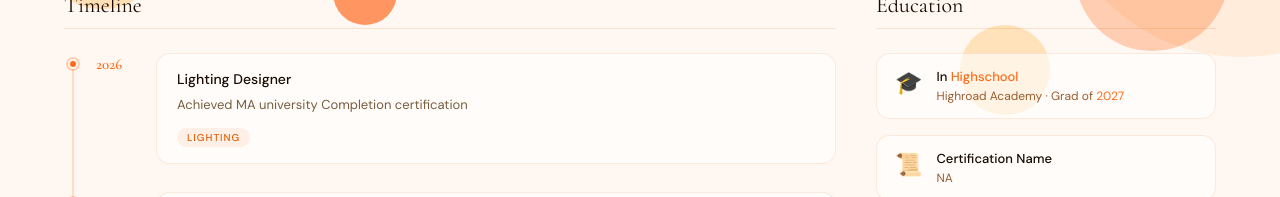
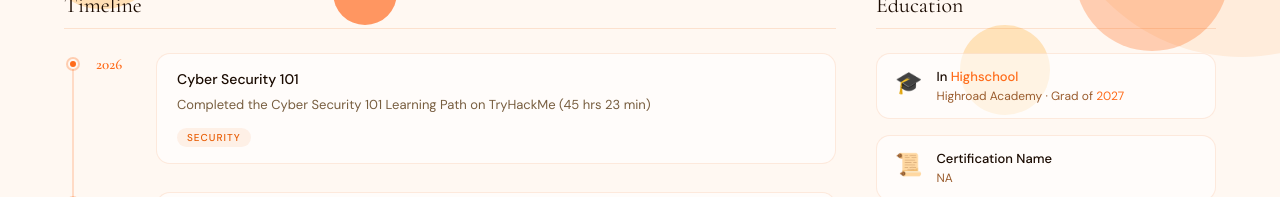
Before and after one commit to JaiJX/jaisonjx, a React (Vite) app: page /achievements in a window 1280 px wide. Shown: the part 263-460 px from the top of the page. Built offline with nearby package versions, Linux system fonts and the light colour scheme; no server answers.

Commit message:
Add TryHackMe Cyber Security 101 certificate to achievements timeline
https://claude.ai/code/session_0176VfRCy4pTmC19yQSGx2hE

```diff
--- a/src/pages/Achievements.tsx
+++ b/src/pages/Achievements.tsx
@@ -2,6 +2,7 @@ import Background from '../components/Background.tsx'
 import Nav from '../components/Nav.tsx'
 
 const timeline = [
+  { year: '2026', title: 'Cyber Security 101', desc: 'Completed the Cyber Security 101 Learning Path on TryHackMe (45 hrs 23 min)', tag: 'Security' },
   { year: '2026', title: 'Lighting Designer', desc: 'Achieved MA university Completion certification', tag: 'Lighting' },
   { year: '2025', title: 'Python 3 Course', desc: 'Completed the Python 3 course through Codecademy', tag: 'Development' },
 ]
```
